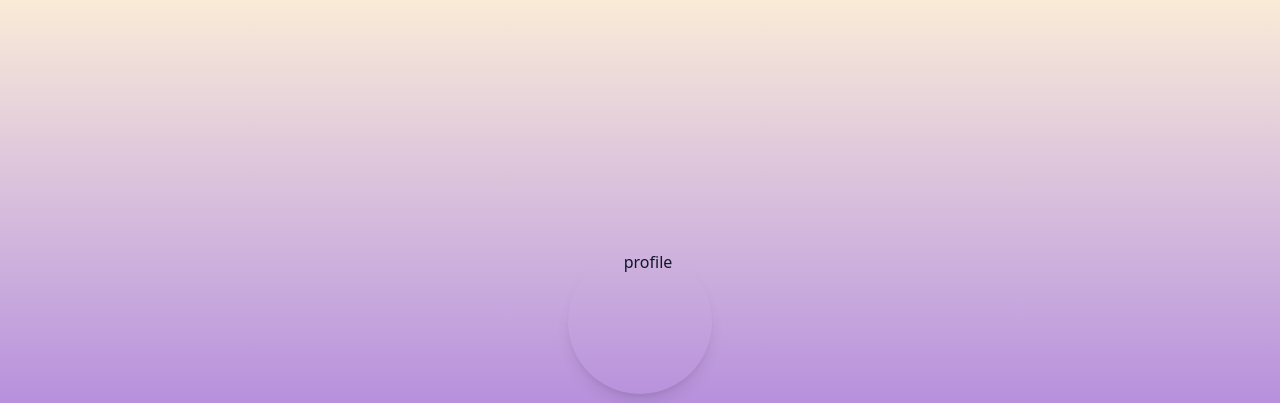
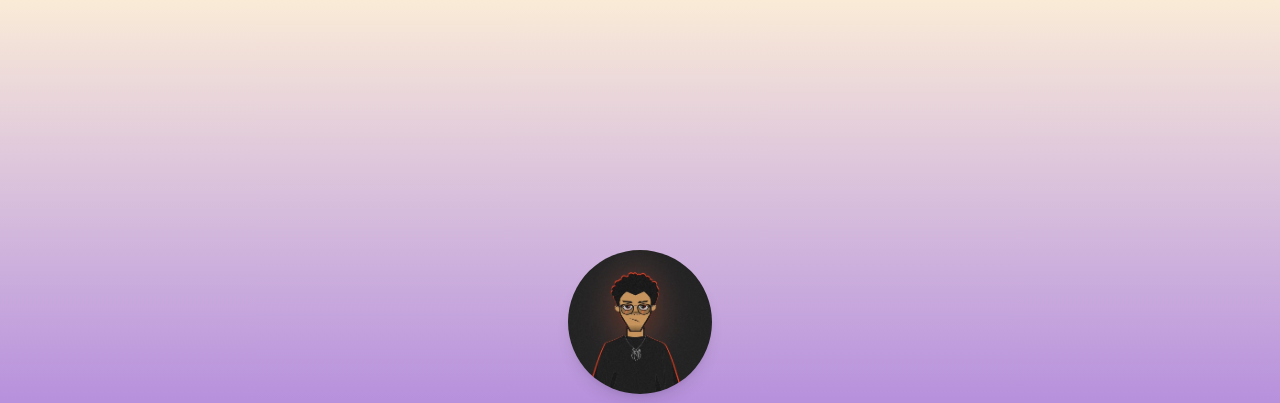
Before and after one commit to creeksonJoseph/Project-1, a website: page index.html in a window 1280 px wide. Shown: the top 403 px of the page. Drawn offline with Linux system fonts and the light colour scheme; the site is published under a folder, as on GitHub Pages, so addresses that start at the root find nothing.

Commit message:
adjusted picture path

```diff
--- a/index.html
+++ b/index.html
@@ -13,7 +13,7 @@
       class="min-h-screen flex flex-col items-center justify-center text-center bg-gradient-to-b from-[#faebd7] to-[#7e15d3] px-4"
     >
       <img
-        src="/pics/jose.jpg"
+        src="pics/jose.jpg"
         alt="profile"
         class="w-36 h-36 rounded-full shadow-lg mb-4"
       />
```
